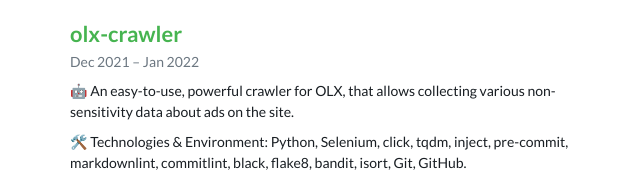
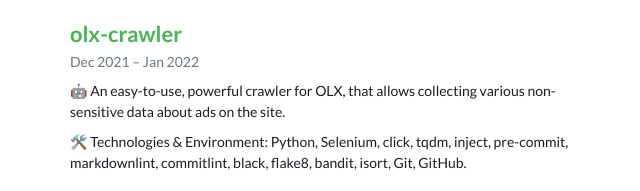
Before and after one commit to malokhvii-eduard/malokhvii-eduard.github.io, a plain HTML site: page index.html in a window 1280 px wide. Shown: the part 3345-3536 px from the top of the page, 416-1056 px from the left. Drawn offline with Linux system fonts and the light colour scheme.

Commit message:
Deploying to gh-pages from @ malokhvii-eduard/malokhvii-eduard.github.io@bee5df902cc79be0846b5b6dc423517a30f74064 🚀

```diff
--- a/index.html
+++ b/index.html
@@ -504,7 +504,7 @@
                   </div>
                 </div>
               </header>
-                <p>🤖 An easy-to-use, powerful crawler for OLX, that allows collecting various non-sensitivity data about ads on the site.</p>
+                <p>🤖 An easy-to-use, powerful crawler for OLX, that allows collecting various non-sensitive data about ads on the site.</p>
     <p>🛠️ Technologies &amp; Environment: Python, Selenium, click, tqdm, inject, pre-commit, markdownlint, commitlint, black, flake8, bandit, isort, Git, GitHub.</p>
             </article>
             <article>
```
